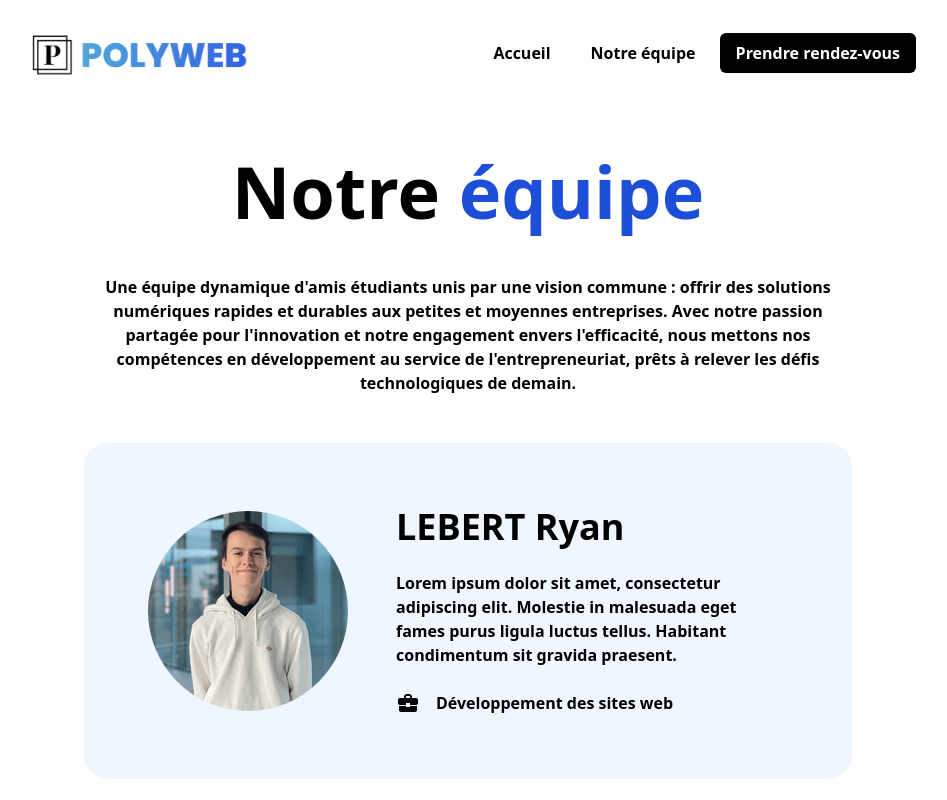
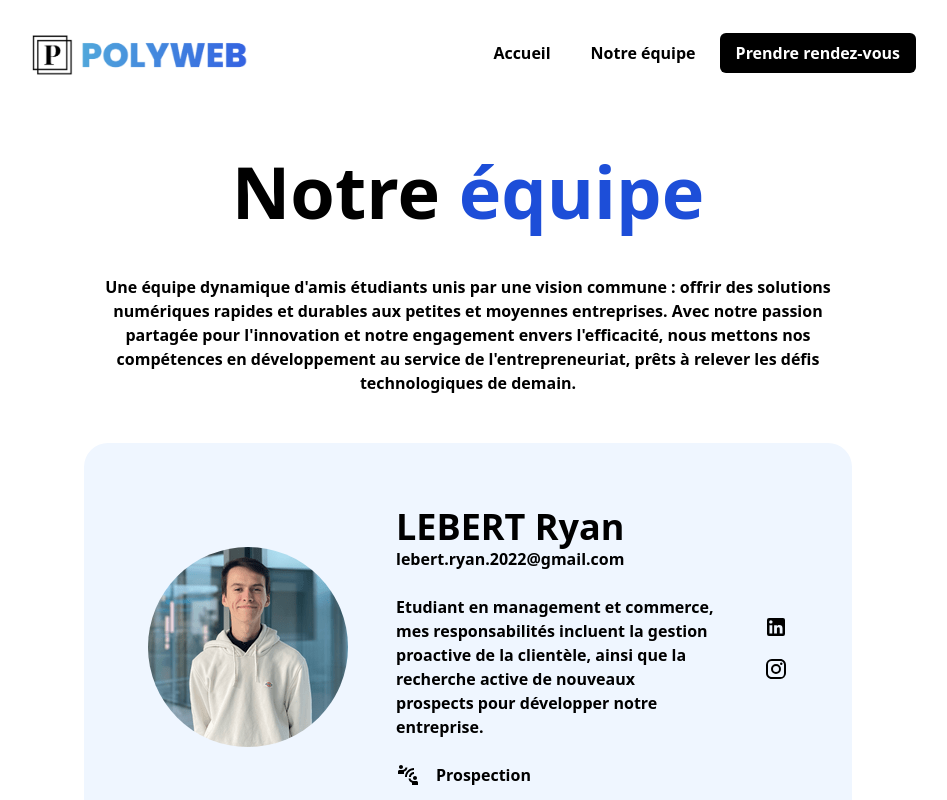
Before and after one commit to PolywebDigital/polyweb.com, a React (Vite) app: page /accueil in a window 1280 px wide. Both pictures are taken after a click on the button "Notre équipe". Shown: the top 800 px of the page, without its empty margins (172-1119 px from the left). Built offline with nearby package versions, Linux system fonts and the light colour scheme.

Commit message:
feat: add our team informatiosn

```diff
--- a/src/components/Buttons.tsx
+++ b/src/components/Buttons.tsx
@@ -8,7 +8,8 @@ const buttonVariants = cva(
     variants: {
       color: {
         default: "",
-        bordered: "border border-2 border-solid border-black ",
+        bordered:
+          "border border-2 border-solid border-black hover:bg-black hover:text-white",
         dark: "bg-black text-white hover:bg-blue-600/90",
       },
     },
--- a/src/pages/OurTeam.tsx
+++ b/src/pages/OurTeam.tsx
@@ -4,6 +4,7 @@ import InstagramIcon from "@mui/icons-material/Instagram";
 import LinkedInIcon from "@mui/icons-material/LinkedIn";
 import GitHubIcon from "@mui/icons-material/GitHub";
 import AssignmentIcon from "@mui/icons-material/Assignment";
+import ConnectWithoutContactIcon from "@mui/icons-material/ConnectWithoutContact";
 
 const OurTeam: React.FC = () => {
   return (
@@ -24,32 +25,43 @@ const OurTeam: React.FC = () => {
       <div className="flex items-center bg-blue-50 w-full p-16 rounded-3xl gap-12">
         <img className="w-[40%] rounded-full" src="jolan.png" alt="Jolan" />
         <div className="flex flex-col gap-6">
-          <h3 className="text-4xl font-bold"> LEBERT Ryan </h3>
+          <div>
+            <h3 className="text-4xl font-bold"> LEBERT Ryan </h3>
+            <span> lebert.ryan.2022@gmail.com </span>
+          </div>
           <p>
-            Lorem ipsum dolor sit amet, consectetur adipiscing elit. Molestie in
-            malesuada eget fames purus ligula luctus tellus. Habitant
-            condimentum sit gravida praesent.
+            Etudiant en management et commerce, mes responsabilités incluent la
+            gestion proactive de la clientèle, ainsi que la recherche active de
+            nouveaux prospects pour développer notre entreprise.
           </p>
           <ul>
             <li className="flex gap-4">
-              <BusinessCenterIcon />
-              Développement des sites web
+              <ConnectWithoutContactIcon />
+              Prospection
             </li>
           </ul>
         </div>
+        <ul className="flex flex-col gap-4 grow">
+          <li>
+            <a href="https://www.linkedin.com/in/ryan-lebert-351750222/">
+              <LinkedInIcon />
+            </a>
+          </li>
+          <li>
+            <a href="https://www.instagram.com/lebert.ryan/">
+              <InstagramIcon />
+            </a>
+          </li>
+        </ul>
       </div>
 
       {/* ANDY */}
       <div className="flex items-center bg-blue-50 w-full p-16 rounded-3xl gap-12">
-        <ul className="flex flex-col gap-4 grow">
-          <li>
-            <a href="https://www.linkedin.com/in/andy-lebert/">
-              <LinkedInIcon />
-            </a>
-          </li>
-        </ul>
         <div className="flex  flex-col gap-6 ">
-          <h3 className="text-4xl font-bold"> LEBERT Andy </h3>
+          <div>
+            <h3 className="text-4xl font-bold"> LEBERT Andy </h3>
+            <span> lebert.andy007@gmail.com </span>
+          </div>
           <p>
             Lorem ipsum dolor sit amet, consectetur adipiscing elit. Molestie in
             malesuada eget fames purus ligula luctus tellus. Habitant
@@ -63,13 +75,23 @@ const OurTeam: React.FC = () => {
           </ul>
         </div>
         <img className="w-[40%] rounded-full" src="andy.jpg" alt="Andy" />
+        <ul className="flex flex-col gap-4 grow">
+          <li>
+            <a href="https://www.linkedin.com/in/andy-lebert/">
+              <LinkedInIcon />
+            </a>
+          </li>
+        </ul>
       </div>
 
       {/* JOLAN */}
       <div className="flex items-center bg-blue-50 w-full p-16 rounded-3xl gap-12">
         <img className="w-[40%] rounded-full" src="jolan.png" alt="Jolan" />
         <div className="flex flex-col gap-6">
-          <h3 className="text-4xl font-bold"> COCHET Jolan </h3>
+          <div>
+            <h3 className="text-4xl font-bold">COCHET Jolan </h3>{" "}
+            <span> jolan.cochet.pro@gmail.com </span>
+          </div>
           <p>
             Étudiant en développement logiciel avec une passion pour
             l'innovation technologique et une solide expérience dans la création
```
